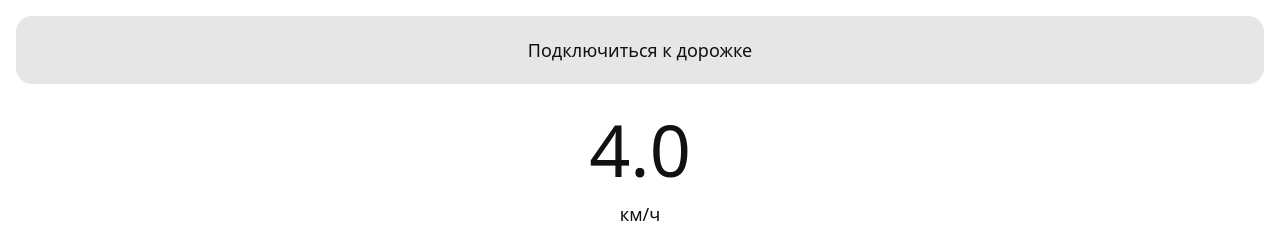
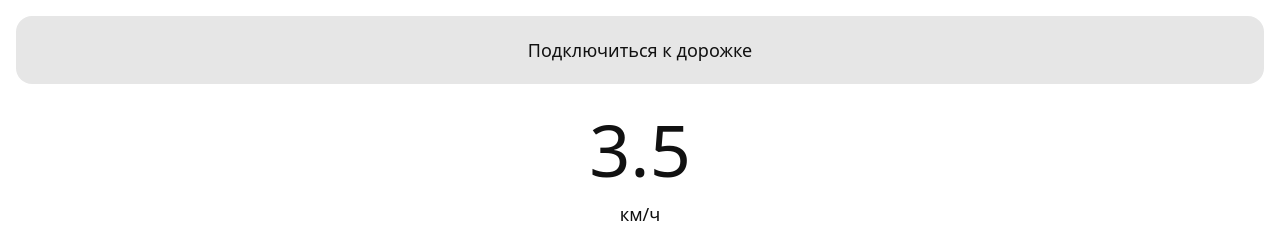
Before and after one commit to GudvinAO/walk-remote-page, a plain HTML site: page index.html in a window 1280 px wide. Shown: the top 235 px of the page. Drawn offline with Linux system fonts and the light colour scheme.

Commit message:
Default speed 3.5

```diff
--- a/index.html
+++ b/index.html
@@ -26,7 +26,7 @@
 <script>
 const MIN = 3.0, MAX = 6.0, STEP = 0.5; // shortcut: ограничение скорости, меняй MAX осознанно
 const FTMS = 0x1826, CP = 0x2ad9;
-let cp = null, speed = 4.0, logEl = document.getElementById('log'), shown = document.getElementById('speed');
+let cp = null, speed = 3.5, logEl = document.getElementById('log'), shown = document.getElementById('speed');
 const log = t => { logEl.textContent = t + '\n' + logEl.textContent; };
 const show = () => { shown.textContent = speed.toFixed(1); };
 
```
